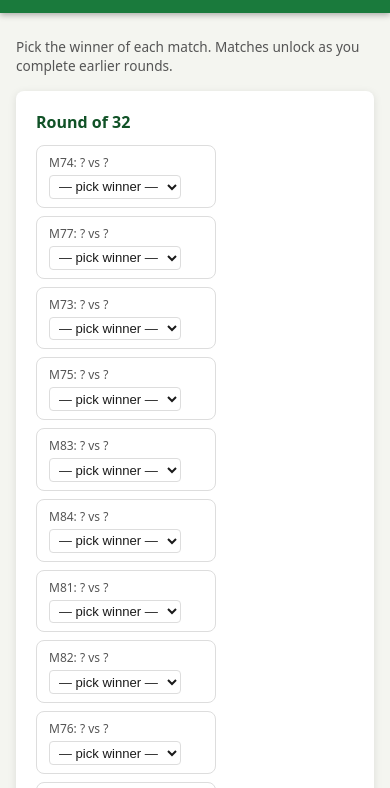
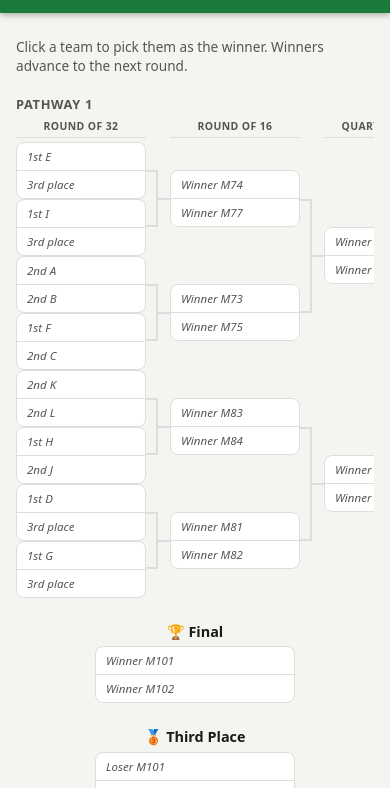
Before and after one commit to kurtzeborn/world-cup, a website built with Vite: page web/index.html in a window 390 px wide. Both pictures are taken after a click on the link "Bracket". Shown: the part 43-831 px from the top of the page. Built offline with nearby package versions, Linux system fonts and the light colour scheme; files whose address does not match are found by name.

Commit message:
Visual bracket layout with CSS connector lines
- Rewrite bracket.js: column-based layout (R32→R16→QF→SF) with connector lines
- Click-to-pick replaces dropdown selects, picks cascade to next round
- Two pathway halves with Final/3rd Place section between them
- CSS pseudo-elements draw bracket connector lines between rounds
- Horizontal scroll on mobile, dark mode compatible
- TBD slots show context (e.g. '1st A', 'Winner M89', '3rd place')

```diff
--- a/web/src/pages/bracket.js
+++ b/web/src/pages/bracket.js
@@ -1,103 +1,189 @@
-// pages/bracket.js — Knockout bracket picks page
+// pages/bracket.js — Visual knockout bracket
 
 import { getState, setState } from '../state.js';
 import { api } from '../api.js';
 import { BRACKET_STRUCTURE } from '../data/bracket-structure.js';
 import { getThirdPlacePlacements } from '../data/third-place-table.js';
+import { getFlag } from '../utils.js';
 
-const ROUND_LABELS = {
+const ROUND_NAMES = {
   R32: 'Round of 32',
   R16: 'Round of 16',
   QF:  'Quarter-Finals',
   SF:  'Semi-Finals',
-  TPM: 'Third-Place Match',
+  TPM: 'Third Place',
   F:   'Final',
 };
 
+/** Lookup match definition by id */
+const MATCH_BY_ID = Object.fromEntries(BRACKET_STRUCTURE.map(m => [m.id, m]));
+
+/**
+ * Bracket pathway definitions — match IDs in top-to-bottom visual order.
+ * Adjacent pairs in each round feed into the same next-round match
+ * (e.g. R32[0]+R32[1] → R16[0]).
+ */
+const PATHWAY_1 = {
+  R32: [74, 77, 73, 75, 83, 84, 81, 82],
+  R16: [89, 90, 93, 94],
+  QF:  [97, 98],
+  SF:  [101],
+};
+
+const PATHWAY_2 = {
+  R32: [76, 78, 79, 80, 86, 88, 85, 87],
+  R16: [91, 92, 95, 96],
+  QF:  [99, 100],
+  SF:  [102],
+};
+
+const HALF_ROUNDS = ['R32', 'R16', 'QF', 'SF'];
+
+// ─── Page entry point ───────────────────────────────────────
+
 export function renderBracketPage(container) {
-  const { picks, locked, teams } = getState();
-  const bracketPicks = picks?.bracketPicks ?? {};
-  const groupPicks = picks?.groupPicks ?? {};
-  const thirdPlaceAdvancing = picks?.thirdPlaceAdvancing ?? [];
-
-  // Build team lookup
-  const teamById = Object.fromEntries(teams.map(t => [t.id, t]));
-
-  // Resolve who plays in each R32 match based on group picks + third-place table
-  const matchTeams = resolveMatchTeams(groupPicks, thirdPlaceAdvancing, bracketPicks, teamById);
-
-  const rounds = ['R32','R16','QF','SF','TPM','F'];
+  const { locked } = getState();
 
   container.innerHTML = `
     <div class="page active" id="page-bracket">
       ${locked ? '<div class="lock-banner locked">🔒 Picks are locked</div>' : ''}
-      <p style="font-size:.85rem;color:var(--text-muted);margin-bottom:1rem">
-        Pick the winner of each match. Matches unlock as you complete earlier rounds.
+      <p style="font-size:.85rem;color:var(--text-muted);margin-bottom:.75rem">
+        ${locked ? 'Your locked bracket picks.' : 'Click a team to pick them as the winner. Winners advance to the next round.'}
       </p>
-      ${rounds.map(round => renderRound(round, bracketPicks, matchTeams, locked, teamById)).join('')}
-      ${!locked ? `<div style="margin-top:1rem">
+      <div id="bracket-content"></div>
+      ${!locked ? `<div style="margin-top:1.5rem">
         <button class="btn btn-primary" id="save-bracket-btn">Save Bracket</button>
         <span id="bracket-save-status" style="margin-left:.5rem;font-size:.85rem;color:var(--text-muted)"></span>
       </div>` : ''}
     </div>
   `;
 
+  renderBracketContent();
+
   if (!locked) {
-    container.querySelectorAll('select.pick-select').forEach(sel => {
-      sel.addEventListener('change', e => {
-        const { matchId } = e.target.dataset;
-        onBracketPick(matchId, e.target.value);
-      });
+    document.getElementById('bracket-content').addEventListener('click', e => {
+      const el = e.target.closest('.bk-team[data-pick-team]');
+      if (!el) return;
+      onBracketPick(el.dataset.pickKey, el.dataset.pickTeam);
+      renderBracketContent();
     });
-    document.getElementById('save-bracket-btn').addEventListener('click', saveBracket);
+    document.getElementById('save-bracket-btn')?.addEventListener('click', saveBracket);
   }
 }
 
-function renderRound(round, bracketPicks, matchTeams, locked, teamById) {
-  const matches = BRACKET_STRUCTURE.filter(m => m.round === round);
-  if (!matches.length) return '';
+// ─── Render the full bracket content ────────────────────────
 
-  return `
-    <div class="bracket-round card">
-      <div class="card-title">${ROUND_LABELS[round]}</div>
-      <div class="match-list">
-        ${matches.map(m => renderMatch(m, bracketPicks, matchTeams, locked, teamById)).join('')}
-      </div>
+function renderBracketContent() {
+  const { picks, locked, teams } = getState();
+  const bp = picks?.bracketPicks ?? {};
+  const gp = picks?.groupPicks ?? {};
+  const tpa = picks?.thirdPlaceAdvancing ?? [];
+  const teamById = Object.fromEntries(teams.map(t => [t.id, t]));
+  const mt = resolveMatchTeams(gp, tpa, bp);
+
+  const el = document.getElementById('bracket-content');
+  if (!el) return;
+
+  el.innerHTML = `
+    <div class="bk-pathway-label">Pathway 1</div>
+    <div class="bk-scroll">${renderHalf(PATHWAY_1, bp, mt, locked, teamById)}</div>
+
+    <div class="bk-finals">
+      ${renderFinalCard(104, 'F', '🏆 Final', bp, mt, locked, teamById)}
+      ${renderFinalCard(103, 'TPM', '🥉 Third Place', bp, mt, locked, teamById)}
     </div>
+
+    <div class="bk-pathway-label">Pathway 2</div>
+    <div class="bk-scroll">${renderHalf(PATHWAY_2, bp, mt, locked, teamById)}</div>
   `;
 }
 
-function renderMatch(match, bracketPicks, matchTeams, locked, teamById) {
-  const [slotA, slotB] = matchTeams[match.id] || [null, null];
-  const picked = bracketPicks[`${match.round}_${match.id}`] ?? '';
+// ─── Rendering helpers ──────────────────────────────────────
 
-  const getTeamLabel = (t) => t ? (teamById[t]?.name ?? t) : '?';
+function renderHalf(pathway, bracketPicks, matchTeams, locked, teamById) {
+  let html = '<div class="bk-half">';
 
-  if (locked) {
-    return `
-      <div class="match-card">
-        <div class="match-id">M${match.id}</div>
-        <div class="match-slot ${picked === slotA ? 'winner' : ''}">${getTeamLabel(slotA)}</div>
-        <div class="match-slot ${picked === slotB ? 'winner' : ''}">${getTeamLabel(slotB)}</div>
-        ${picked ? `<div style="font-size:.75rem;color:var(--text-muted)">Pick: ${getTeamLabel(picked)}</div>` : ''}
-      </div>
-    `;
+  for (let r = 0; r < HALF_ROUNDS.length; r++) {
+    const round = HALF_ROUNDS[r];
+    const ids = pathway[round];
+    const isFirst = r === 0;
+    const isLast = r === HALF_ROUNDS.length - 1;
+
+    const cls = ['bk-round-col'];
+    if (isFirst) cls.push('bk-col-first');
+    if (isLast) cls.push('bk-col-last');
+
+    html += `<div class="${cls.join(' ')}">`;
+    html += `<div class="bk-round-hdr">${ROUND_NAMES[round]}</div>`;
+    html += '<div class="bk-slots">';
+    for (const id of ids) {
+      html += renderSlot(MATCH_BY_ID[id], round, bracketPicks, matchTeams, locked, teamById);
+    }
+    html += '</div></div>';
   }
 
-  const options = [slotA, slotB].filter(Boolean).map(t =>
-    `<option value="${t}" ${picked === t ? 'selected' : ''}>${getTeamLabel(t)}</option>`
-  ).join('');
+  return html + '</div>';
+}
 
-  return `
-    <div class="match-card">
-      <div class="match-id">M${match.id}: ${getTeamLabel(slotA)} vs ${getTeamLabel(slotB)}</div>
-      <select class="pick-select" data-match-id="${match.round}_${match.id}">
-        <option value="">— pick winner —</option>
-        ${options}
-      </select>
+function renderSlot(match, round, bracketPicks, matchTeams, locked, teamById) {
+  const [a, b] = matchTeams[match.id] || [null, null];
+  const key = `${round}_${match.id}`;
+  const picked = bracketPicks[key] ?? '';
+  const canPick = !locked && a && b;
+
+  return `<div class="bk-slot">
+    <div class="bk-match">
+      ${teamRow(a, match.teamA, picked, canPick, key, teamById)}
+      ${teamRow(b, match.teamB, picked, canPick, key, teamById)}
     </div>
-  `;
+  </div>`;
 }
+
+function teamRow(resolved, slotStr, picked, canPick, pickKey, teamById) {
+  const isPicked = resolved && picked === resolved;
+  const cls = ['bk-team'];
+  if (isPicked) cls.push('picked');
+  if (canPick) cls.push('pickable');
+  const attrs = canPick && resolved
+    ? `data-pick-team="${resolved}" data-pick-key="${pickKey}"`
+    : '';
+
+  if (resolved) {
+    const t = teamById[resolved];
+    return `<div class="${cls.join(' ')}" ${attrs}>${getFlag(resolved)} ${t?.name ?? resolved}</div>`;
+  }
+  return `<div class="${cls.join(' ')}">${slotDesc(slotStr)}</div>`;
+}
+
+function slotDesc(slot) {
+  if (!slot) return '<span class="bk-tbd">TBD</span>';
+  if (slot.startsWith('3P_')) return '<span class="bk-tbd">3rd place</span>';
+  if (slot.startsWith('W')) return `<span class="bk-tbd">Winner M${slot.slice(1)}</span>`;
+  if (slot.startsWith('L')) return `<span class="bk-tbd">Loser M${slot.slice(1)}</span>`;
+  const rank = parseInt(slot[0]);
+  const group = slot.slice(1);
+  if (rank === 1) return `<span class="bk-tbd">1st ${group}</span>`;
+  if (rank === 2) return `<span class="bk-tbd">2nd ${group}</span>`;
+  return `<span class="bk-tbd">${slot}</span>`;
+}
+
+function renderFinalCard(matchId, round, label, bracketPicks, matchTeams, locked, teamById) {
+  const match = MATCH_BY_ID[matchId];
+  const [a, b] = matchTeams[matchId] || [null, null];
+  const key = `${round}_${matchId}`;
+  const picked = bracketPicks[key] ?? '';
+  const canPick = !locked && a && b;
+
+  return `<div class="bk-final-card">
+    <div class="bk-final-title">${label}</div>
+    <div class="bk-match bk-match-final">
+      ${teamRow(a, match.teamA, picked, canPick, key, teamById)}
+      ${teamRow(b, match.teamB, picked, canPick, key, teamById)}
+    </div>
+  </div>`;
+}
+
+// ─── State & persistence ────────────────────────────────────
 
 function onBracketPick(matchKey, winnerId) {
   const { picks } = getState();
@@ -122,30 +208,26 @@ async function saveBracket() {
   }
 }
 
-/**
- * Resolve which two teams play in each match based on current picks.
- * Returns { matchId: [teamA, teamB] }
- */
-function resolveMatchTeams(groupPicks, thirdPlaceAdvancing, bracketPicks, teamById) {
+// ─── Match resolution (group picks → R32 → R16 → … → Final) ─
+
+function resolveMatchTeams(groupPicks, thirdPlaceAdvancing, bracketPicks) {
   const result = {};
 
   // Determine 3rd-place slot assignments
-  let thirdPlaceBySlot = {}; // matchId -> teamId
+  let thirdPlaceBySlot = {};
   if (thirdPlaceAdvancing.length === 8) {
     const placements = getThirdPlacePlacements(thirdPlaceAdvancing);
     if (placements) {
-      // THIRD_PLACE_SLOTS = [74,77,79,80,82,81,85,87] mapped to placements[0..7]
-      const SLOTS = [74,77,79,80,82,81,85,87];
+      const SLOTS = [74, 77, 79, 80, 82, 81, 85, 87];
       SLOTS.forEach((matchId, i) => {
         const groupLetter = placements[i];
-        // 3rd-place team is at index 2 in the user's 1-4 ordering
         const groupTeams = groupPicks[groupLetter] ?? [];
         thirdPlaceBySlot[matchId] = groupTeams[2] ?? null;
       });
     }
   }
 
-  // Resolve R32 matches
+  // Resolve R32 matches from group picks
   for (const match of BRACKET_STRUCTURE) {
     if (match.round !== 'R32') continue;
     result[match.id] = [
@@ -155,7 +237,7 @@ function resolveMatchTeams(groupPicks, thirdPlaceAdvancing, bracketPicks, teamBy
   }
 
   // Resolve subsequent rounds from bracket picks
-  for (const round of ['R16','QF','SF','TPM','F']) {
+  for (const round of ['R16', 'QF', 'SF', 'TPM', 'F']) {
     for (const match of BRACKET_STRUCTURE.filter(m => m.round === round)) {
       result[match.id] = [
         resolveKnockoutSlot(match.teamA, bracketPicks, result),
@@ -169,40 +251,29 @@ function resolveMatchTeams(groupPicks, thirdPlaceAdvancing, bracketPicks, teamBy
 
 function resolveSlot(slot, groupPicks, thirdPlaceBySlot) {
   if (!slot) return null;
-  // "1X" = 1st place group X, "2X" = 2nd place group X
-  const rank = parseInt(slot[0]);
-  const group = slot.slice(1);
-
   if (slot.startsWith('3P_')) {
     const matchId = parseInt(slot.replace('3P_', ''));
     return thirdPlaceBySlot[matchId] ?? null;
   }
-
-  if (rank === 1 || rank === 2) {
-    return groupPicks[group]?.[rank - 1] ?? null;
-  }
-
+  const rank = parseInt(slot[0]);
+  const group = slot.slice(1);
+  if (rank === 1 || rank === 2) return groupPicks[group]?.[rank - 1] ?? null;
   return null;
 }
 
 function resolveKnockoutSlot(slot, bracketPicks, resolvedMatches) {
   if (!slot) return null;
-  // "WXX" = winner of match XX, "LXX" = loser of match XX
   if (slot.startsWith('W')) {
-    const matchId = parseInt(slot.slice(1));
-    // Find which round/key this match belongs to
-    const match = BRACKET_STRUCTURE.find(m => m.id === matchId);
-    if (!match) return null;
-    const pickKey = `${match.round}_${matchId}`;
-    return bracketPicks[pickKey] ?? null;
-  }
-  if (slot.startsWith('L')) {
-    // Loser of a match — for TPM
     const matchId = parseInt(slot.slice(1));
     const match = BRACKET_STRUCTURE.find(m => m.id === matchId);
     if (!match) return null;
-    const pickKey = `${match.round}_${matchId}`;
-    const winner = bracketPicks[pickKey];
+    return bracketPicks[`${match.round}_${matchId}`] ?? null;
+  }
+  if (slot.startsWith('L')) {
+    const matchId = parseInt(slot.slice(1));
+    const match = BRACKET_STRUCTURE.find(m => m.id === matchId);
+    if (!match) return null;
+    const winner = bracketPicks[`${match.round}_${matchId}`];
     const [teamA, teamB] = resolvedMatches[matchId] ?? [];
     if (!winner || (!teamA && !teamB)) return null;
     return winner === teamA ? teamB : teamA;
--- a/web/src/style.css
+++ b/web/src/style.css
@@ -227,32 +227,163 @@ body {
 }
 
 /* ----------------------------------------
-   Bracket
+   Bracket — Visual bracket layout
 -----------------------------------------*/
-.bracket-overview { overflow-x: auto; }
-.bracket-round { margin-bottom: 1.5rem; }
-.bracket-round h3 { font-size: .95rem; color: var(--text-muted); margin-bottom: .5rem; }
-.match-list { display: flex; flex-wrap: wrap; gap: .5rem; }
-.match-card {
+
+/* Section labels ("Pathway 1", "Pathway 2") */
+.bk-pathway-label {
+  font-size: .8rem;
+  font-weight: 600;
+  color: var(--text-muted);
+  text-transform: uppercase;
+  letter-spacing: .05em;
+  margin: 1.25rem 0 .35rem;
+}
+
+/* Horizontal scroll wrapper for each bracket half */
+.bk-scroll {
+  overflow-x: auto;
+  -webkit-overflow-scrolling: touch;
+  padding-bottom: 4px;          /* room for scrollbar */
+}
+
+/* Flex row of round columns */
+.bk-half {
+  display: flex;
+  gap: 24px;
+  min-width: min-content;       /* prevent shrinking below content */
+}
+
+/* One column per round */
+.bk-round-col {
+  display: flex;
+  flex-direction: column;
+  flex-shrink: 0;
+  min-width: 130px;
+}
+
+/* Small round header above each column */
+.bk-round-hdr {
+  text-align: center;
+  font-size: .65rem;
+  font-weight: 600;
+  color: var(--text-muted);
+  text-transform: uppercase;
+  letter-spacing: .04em;
+  padding-bottom: 4px;
+  margin-bottom: 4px;
+  border-bottom: 1px solid var(--border);
+}
+
+/* Flex column of slots — each slot gets equal height via flex:1 */
+.bk-slots {
+  flex: 1;
+  display: flex;
+  flex-direction: column;
+}
+
+.bk-slot {
+  flex: 1;
+  display: flex;
+  align-items: center;
+  position: relative;
+  min-height: 46px;
+}
+
+/*
+ * Connector lines between rounds.
+ * Odd slots (1st of each pair) draw right-border from center to bottom.
+ * Even slots (2nd of each pair) draw right-border from top to center.
+ * Together they form a bracket ┐┘ shape connecting two matches to one.
+ */
+.bk-round-col:not(.bk-col-last) .bk-slot:nth-child(odd)::after {
+  content: '';
+  position: absolute;
+  top: 50%;
+  right: -12px;
+  width: 12px;
+  height: 50%;
+  border-top: 2px solid var(--border);
+  border-right: 2px solid var(--border);
+}
+
+.bk-round-col:not(.bk-col-last) .bk-slot:nth-child(even)::after {
+  content: '';
+  position: absolute;
+  bottom: 50%;
+  right: -12px;
+  width: 12px;
+  height: 50%;
+  border-bottom: 2px solid var(--border);
+  border-right: 2px solid var(--border);
+}
+
+/* Horizontal line incoming from previous round's junction */
+.bk-round-col:not(.bk-col-first) .bk-slot::before {
+  content: '';
+  position: absolute;
+  top: calc(50% - 1px);
+  left: -12px;
+  width: 12px;
+  border-top: 2px solid var(--border);
+}
+
+/* Match card — two team rows stacked */
+.bk-match {
   border: 1px solid var(--border);
   border-radius: var(--radius);
-  padding: .5rem .75rem;
-  min-width: 180px;
-  font-size: .85rem;
+  overflow: hidden;
+  width: 100%;
   background: var(--surface);
 }
-.match-id { color: var(--text-muted); font-size: .75rem; margin-bottom: .25rem; }
-.match-slot { display: flex; align-items: center; gap: .4rem; padding: .15rem 0; }
-.match-slot.winner { font-weight: 700; color: var(--green-dark); }
-select.pick-select {
-  font-size: .82rem;
-  padding: .15rem .3rem;
-  border: 1px solid var(--border);
-  border-radius: 4px;
-  max-width: 140px;
-  background: var(--surface);
-  color: var(--text);
+
+/* Individual team row inside a match */
+.bk-team {
+  padding: 6px 10px;
+  font-size: .78rem;
+  white-space: nowrap;
+  display: flex;
+  align-items: center;
+  gap: 5px;
+  border-bottom: 1px solid var(--border);
+  transition: background .12s;
 }
+.bk-team:last-child { border-bottom: none; }
+
+.bk-team.pickable { cursor: pointer; }
+.bk-team.pickable:hover { background: var(--row-hover); }
+
+.bk-team.picked {
+  background: var(--row-1st);
+  font-weight: 600;
+}
+
+.bk-team img { width: 20px; height: 15px; vertical-align: middle; }
+
+.bk-tbd {
+  color: var(--text-muted);
+  font-style: italic;
+  font-size: .72rem;
+}
+
+/* Finals section between the two bracket halves */
+.bk-finals {
+  display: flex;
+  gap: 1.5rem;
+  justify-content: center;
+  padding: 1.25rem 0;
+  flex-wrap: wrap;
+}
+
+.bk-final-card { text-align: center; }
+
+.bk-final-title {
+  font-size: .9rem;
+  font-weight: 700;
+  margin-bottom: .35rem;
+}
+
+.bk-match-final { min-width: 200px; }
 
 /* ----------------------------------------
    Leaderboard
```
